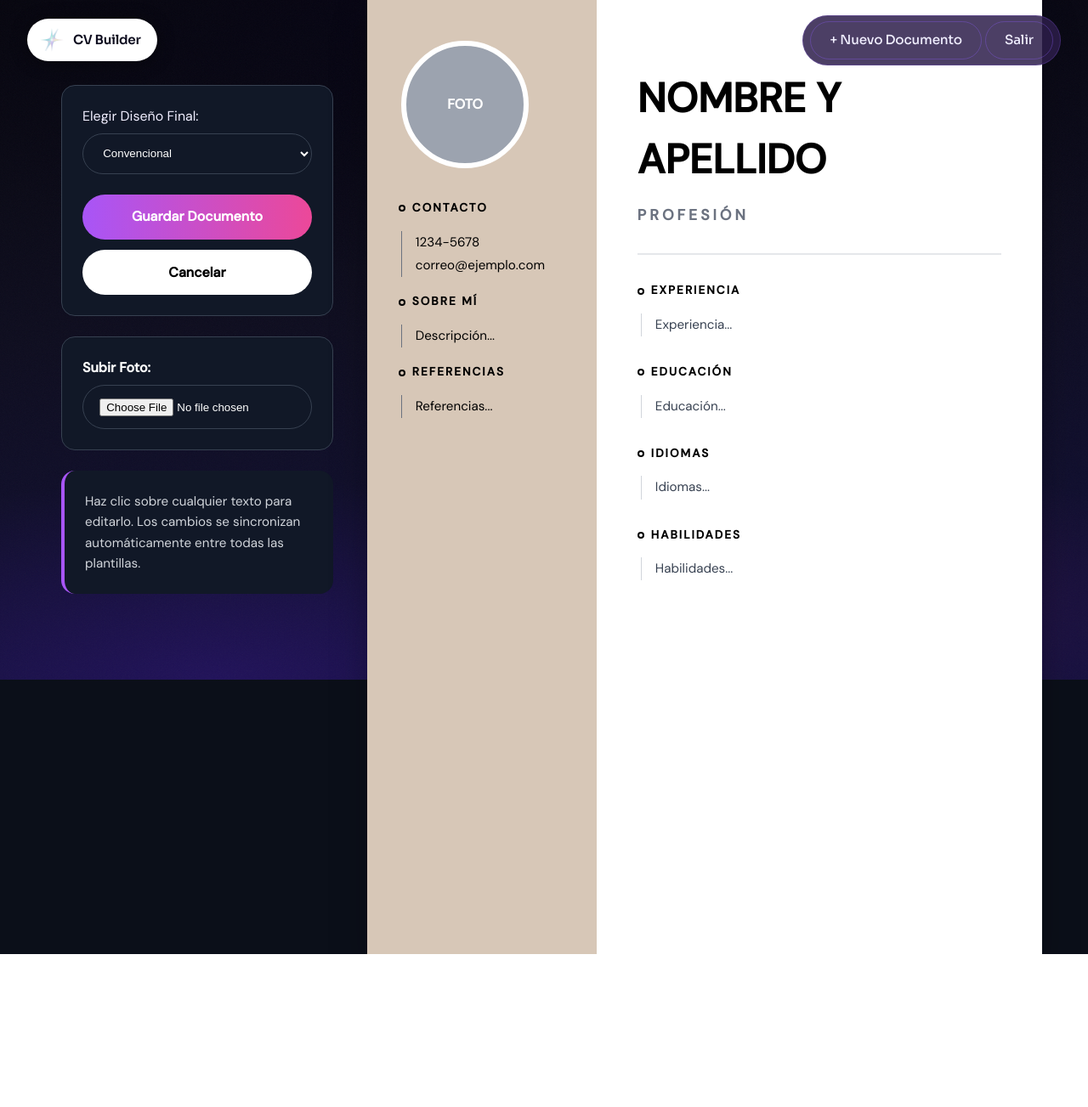
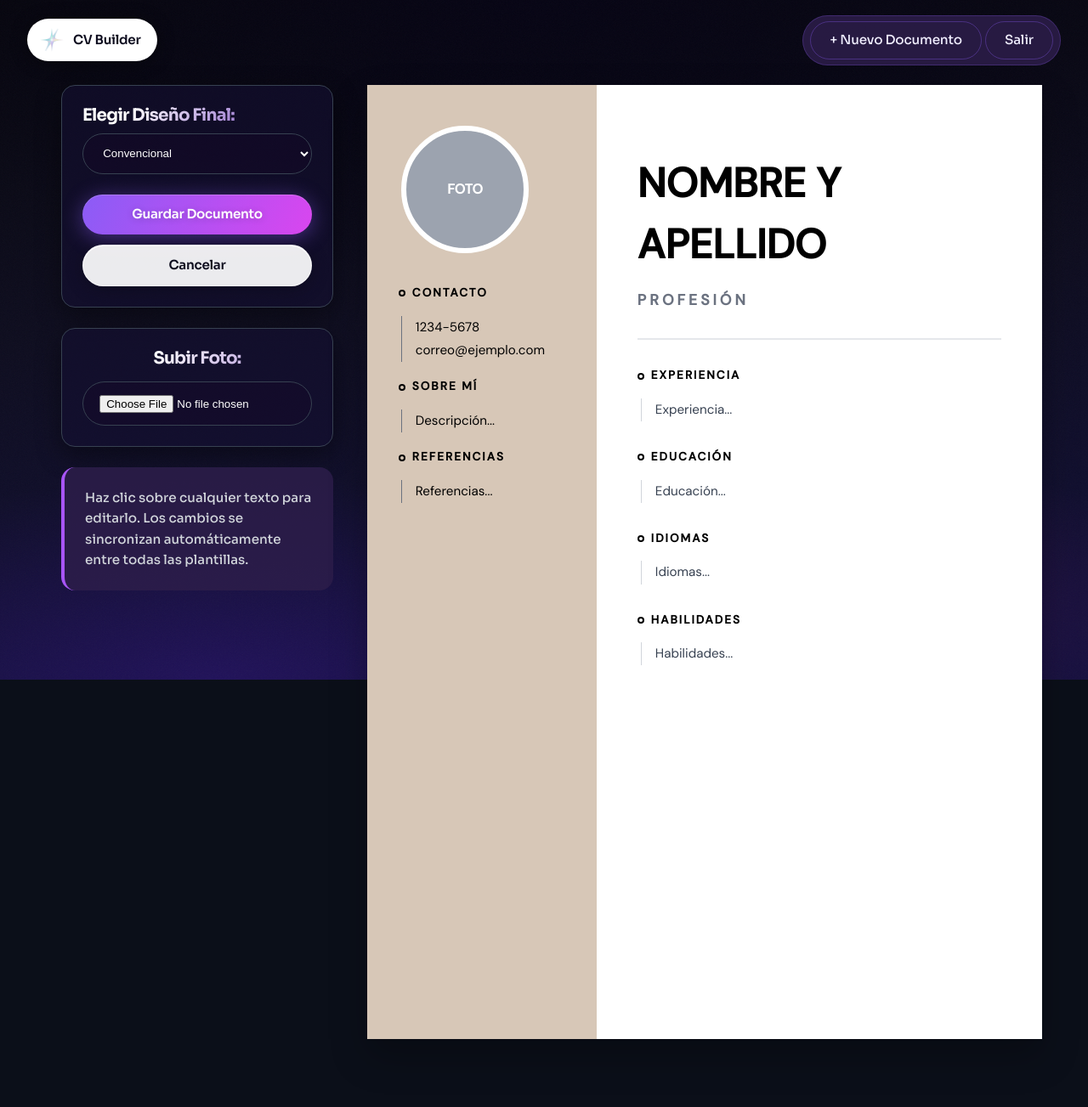
Before and after one commit to ZULINOSITY/UDG-CVGenerator, a Flask app: page /nuevo_cv in a window 1280 px wide. Shown: the whole page at 85% size. Before the commit the page ends 1123 px from the top, so only its background shows below. Run offline with Flask 3, Linux system fonts and the light colour scheme; the visitor is signed in with stand-in values (Sample User, id 1).

Commit message:
feat: frontend 95%

```diff
--- a/app/static/css/cvb/cvb-animations.css
+++ b/app/static/css/cvb/cvb-animations.css
@@ -51,6 +51,17 @@
   to   { opacity: 1; transform: translateY(0); }
 }
 
+/* Desliza desde la derecha */
+@keyframes cvb-slideRight {
+  from { opacity: 0; transform: translateX(20px); }
+  to   { opacity: 1; transform: translateX(0); }
+}
+
+@keyframes cvb-slideLeft {
+  from { opacity: 0; transform: translateX(-20px); }
+  to   { opacity: 1; transform: translateX(0); }
+}
+
 /* Escala desde el centro */
 @keyframes cvb-scaleIn {
   from { opacity: 0; transform: scale(0.92); }
@@ -63,6 +74,10 @@
   to   { left: 130%; }
 }
 
+@keyframes cvb-shimmer-reverse {
+  from { left: 130%; }
+  to   { left: -80%; }
+}
 
 /* ── Clases de animación ────────────────────────────────────── */
 
@@ -76,6 +91,14 @@
 
 .cvb-anim-slide-down {
   animation: cvb-slideDown 0.7s ease both;
+}
+
+.cvb-anim-slide-right {
+  animation: cvb-slideRight 0.7s ease both;
+}
+
+.cvb-anim-slide-left {
+  animation: cvb-slideLeft 0.7s ease both;
 }
 
 .cvb-anim-scale-in {
--- a/app/static/css/cvb/cvb-typography.css
+++ b/app/static/css/cvb/cvb-typography.css
@@ -181,6 +181,11 @@
   background-clip: text;
 }
 
+.cvb-heading-xs {
+  font-size: 1.25rem;
+  margin-bottom: 16px;
+}
+
 .cvb-heading-lg {
   font-size: 2rem;
   margin-bottom: 32px;
--- a/app/static/css/general/components.css
+++ b/app/static/css/general/components.css
@@ -72,7 +72,7 @@
 
 .form-control {
     width: 100%;
-    background: var(--bg-input);
+    background: rgba(26, 0, 38, 0.219);
     border: 1px solid var(--border-color);
     color: white;
     padding: .9rem 1.2rem;
--- a/app/static/css/general/editor.css
+++ b/app/static/css/general/editor.css
@@ -22,13 +22,14 @@
 }
 
 .editor-toolbar {
-    background: #111827;
+    background: var(--cvb-surface-card);
     border: 1px solid var(--border-color);
     border-radius: 1rem;
     padding: 1.5rem;
     display: flex;
     flex-direction: column;
     gap: 1.5rem;
+    box-shadow: 0 10px 30px rgba(0,0,0,.4);
 }
 
 .toolbar-select {
--- a/app/templates/base.html
+++ b/app/templates/base.html
@@ -5,8 +5,7 @@
     <meta name="viewport" content="width=device-width, initial-scale=1.0">
     <title>CV Builder</title>
     <link rel="stylesheet" href="{{ url_for('static', filename='css/style.css') }}">
-    <link rel="stylesheet" href="{{ url_for('static', filename='css/cvb.css') }}">
-    <link rel="icon" type="image/png" href="src/icon/icon.webp">
+    <link rel="icon" type="image/png" href="{{ url_for('static', filename='src/icon/icon.webp') }}">
 </head>
 <body class="cvb-bg">
 
@@ -18,6 +17,7 @@
 
         {% if session.get('usuario_id') %}
         <nav class="cvb-nav">
+
                 <a href="{{ url_for('cv.nuevo_cv') }}" class="cvb-nav-btn cvb-nav-btn--outline">+ Nuevo Documento</a>
                 <a href="{{ url_for('auth.logout') }}" class="cvb-nav-btn cvb-nav-btn--outline">Salir</a>
         </nav>
--- a/app/templates/form.html
+++ b/app/templates/form.html
@@ -1,11 +1,11 @@
 {% extends "base.html" %}
 
 {% block content %}
-<div class="editor-layout">
-    <div class="editor-sidebar">
+<div class="editor-layout" style="padding: 100px 0px 80px;">
+    <div class="editor-sidebar cvb-anim-slide-left">
         <div class="editor-toolbar">
             <div>
-                <label class="toolbar-label">Elegir Diseño Final:</label>
+                <label class="cvb-heading cvb-heading-xs">Elegir Diseño Final:</label>
                 <select id="select_plantilla" class="form-control toolbar-select">
                     <option value="estetico" {% if doc.plantilla == 'estetico' %}selected{% endif %}>Estetico</option>
                     <option value="convencional" {% if doc.plantilla == 'convencional' %}selected{% endif %}>Convencional</option>
@@ -15,20 +15,20 @@
                 </select>
             </div>
             <div class="toolbar-actions">
-                <button onclick="guardarDocumento()" class="btn btn-gradient btn-block">Guardar Documento</button>
-                <a href="{{ url_for('core.dashboard') }}" class="btn btn-light btn-block" style="text-align: center;">Cancelar</a>
+                <button onclick="guardarDocumento()" class="cvb-btn cvb-btn--sm">Guardar Documento</button>
+                <a href="{{ url_for('core.dashboard') }}" class="cvb-btn cvb-btn--light cvb-btn--sm" style="text-align: center;">Cancelar</a>
             </div>
         </div>
-        <div class="photo-upload-container">
-            <label class="photo-upload-label" style="color: white; font-weight: bold; margin-bottom: 0.5rem; display: block;">Subir Foto:</label>
+        <div class="editor-toolbar" style="gap: 0;">
+            <label class="cvb-heading cvb-heading-xs">Subir Foto:</label>
             <input type="file" id="inputFoto" accept="image/*" class="form-control" onchange="previsualizarFoto(event)">
         </div>
-        <div class="editor-info">
+        <div class="editor-info" style="background: var(--cvb-surface-nav); font-family: var(--cvb-font-display); font-weight: 500;">
             Haz clic sobre cualquier texto para editarlo. Los cambios se sincronizan automáticamente entre todas las plantillas.
         </div>
     </div>
 
-    <div class="editor-main">
+    <div class="editor-main cvb-anim-slide-right">
         <div id="editor-canvases">
             <div id="tpl_estetico" class="cv-preview-wrapper" style="display:none;">{% include 'plantillasCV/estetico.html' %}</div>
             <div id="tpl_convencional" class="cv-preview-wrapper" style="display:none;">{% include 'plantillasCV/convencional.html' %}</div>
--- a/app/templates/inicio.html
+++ b/app/templates/inicio.html
@@ -5,7 +5,7 @@
     <meta name="viewport" content="width=device-width, initial-scale=1.0">
     <title>CV Builder</title>
     <link rel="stylesheet" href="{{ url_for('static', filename='css/style.css') }}">
-    <link rel="icon" type="image/png" href="src/icon/icon.webp">
+    <link rel="icon" type="image/png" href="{{ url_for('static', filename='src/icon/icon.webp') }}">
 </head>
 <body class="cvb-bg">
 
```
Also changed, not shown: app/static/src/icon/icon.webp (renamed from src/icon/icon.webp), src/icon/icon.ico (deleted).
